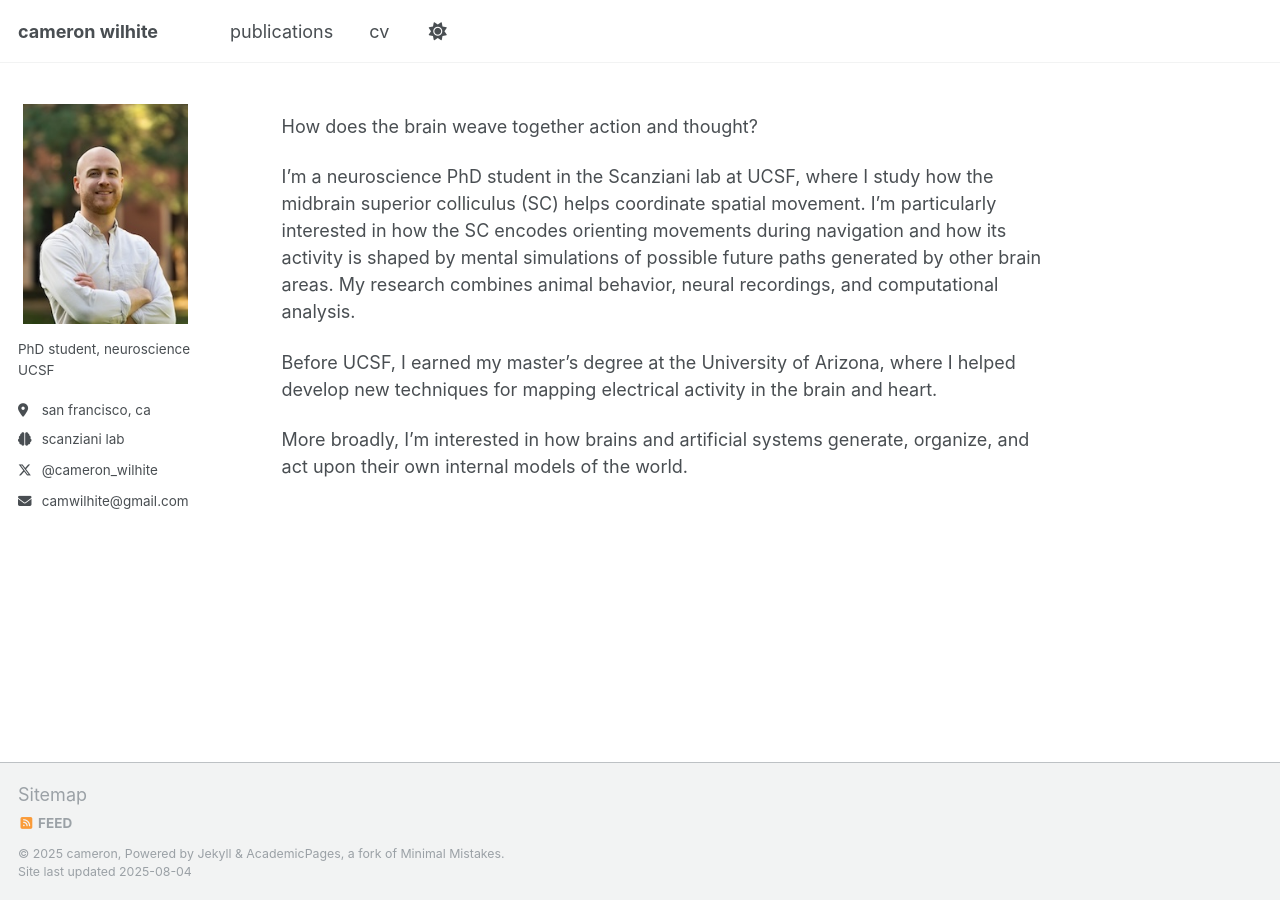
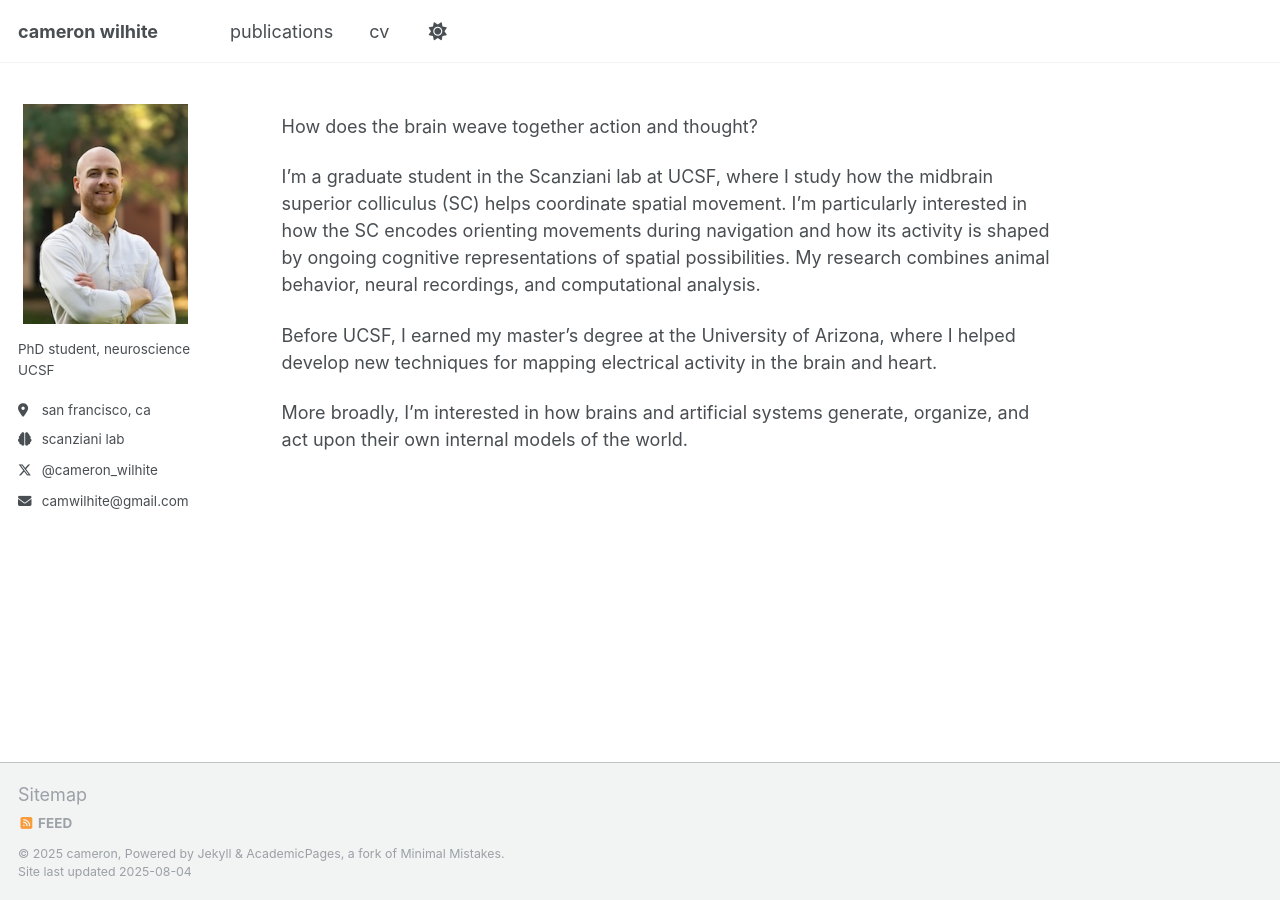
Before and after one commit to camwilhite/camwilhite.github.io, a Jekyll site: the page built from _pages/about.md, in a window 1280 px wide. Built offline with Jekyll 4.4.1, drawn with Linux system fonts in a browser that asks for light colours; a script that is not in the unit is left out.

Commit message:
Update about.md

```diff
--- a/_pages/about.md
+++ b/_pages/about.md
@@ -9,7 +9,7 @@ redirect_from:
 
 How does the brain weave together action and thought?
 
-I'm a neuroscience PhD student in the Scanziani lab at UCSF, where I study how the midbrain superior colliculus (SC) helps coordinate spatial movement. I’m particularly interested in how the SC encodes orienting movements during navigation and how its activity is shaped by mental simulations of possible future paths generated by other brain areas. My research combines animal behavior, neural recordings, and computational analysis.
+I'm a graduate student in the Scanziani lab at UCSF, where I study how the midbrain superior colliculus (SC) helps coordinate spatial movement. I'm particularly interested in how the SC encodes orienting movements during navigation and how its activity is shaped by ongoing cognitive representations of spatial possibilities. My research combines animal behavior, neural recordings, and computational analysis.
 
 Before UCSF, I earned my master's degree at the University of Arizona, where I helped develop new techniques for mapping electrical activity in the brain and heart.
 
```
